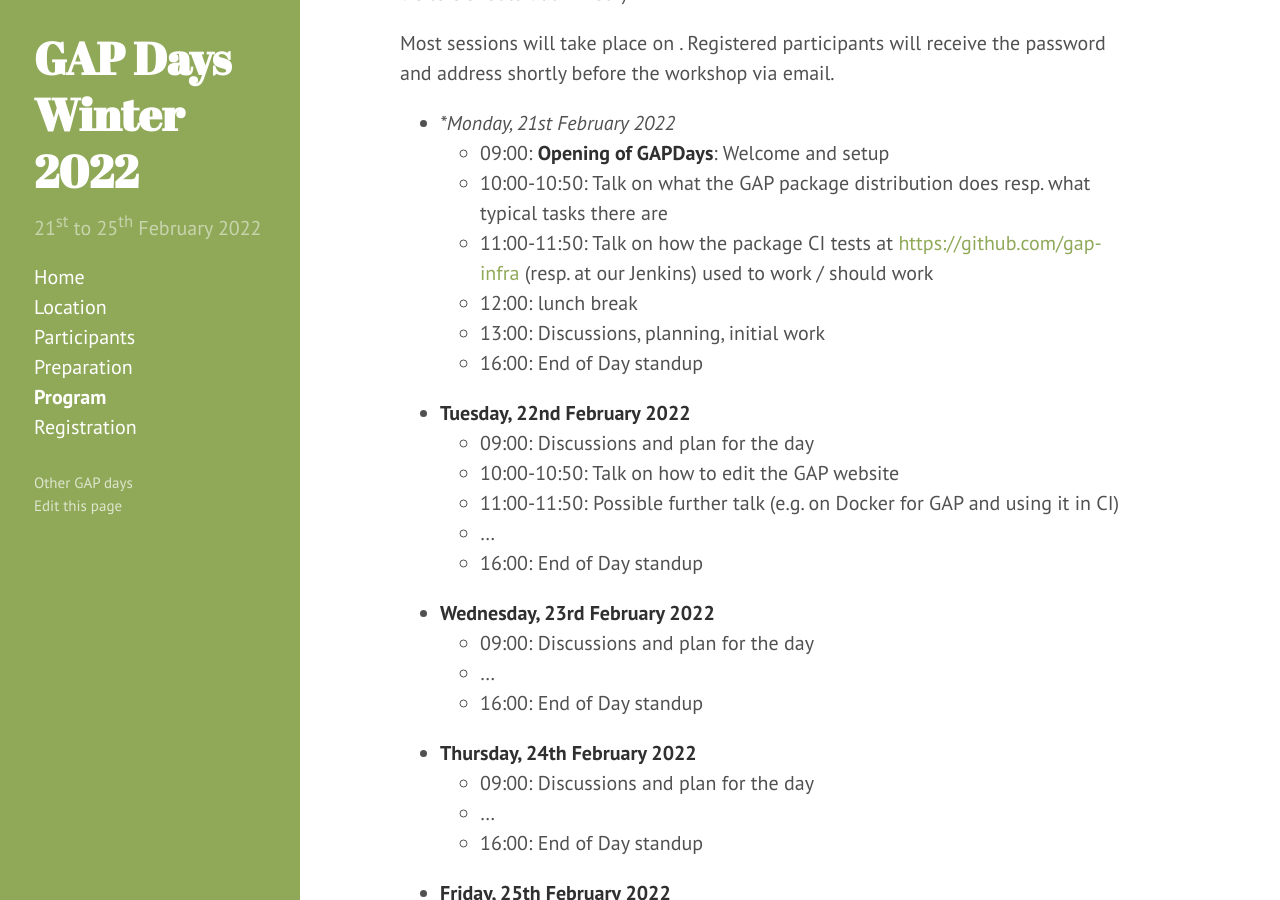
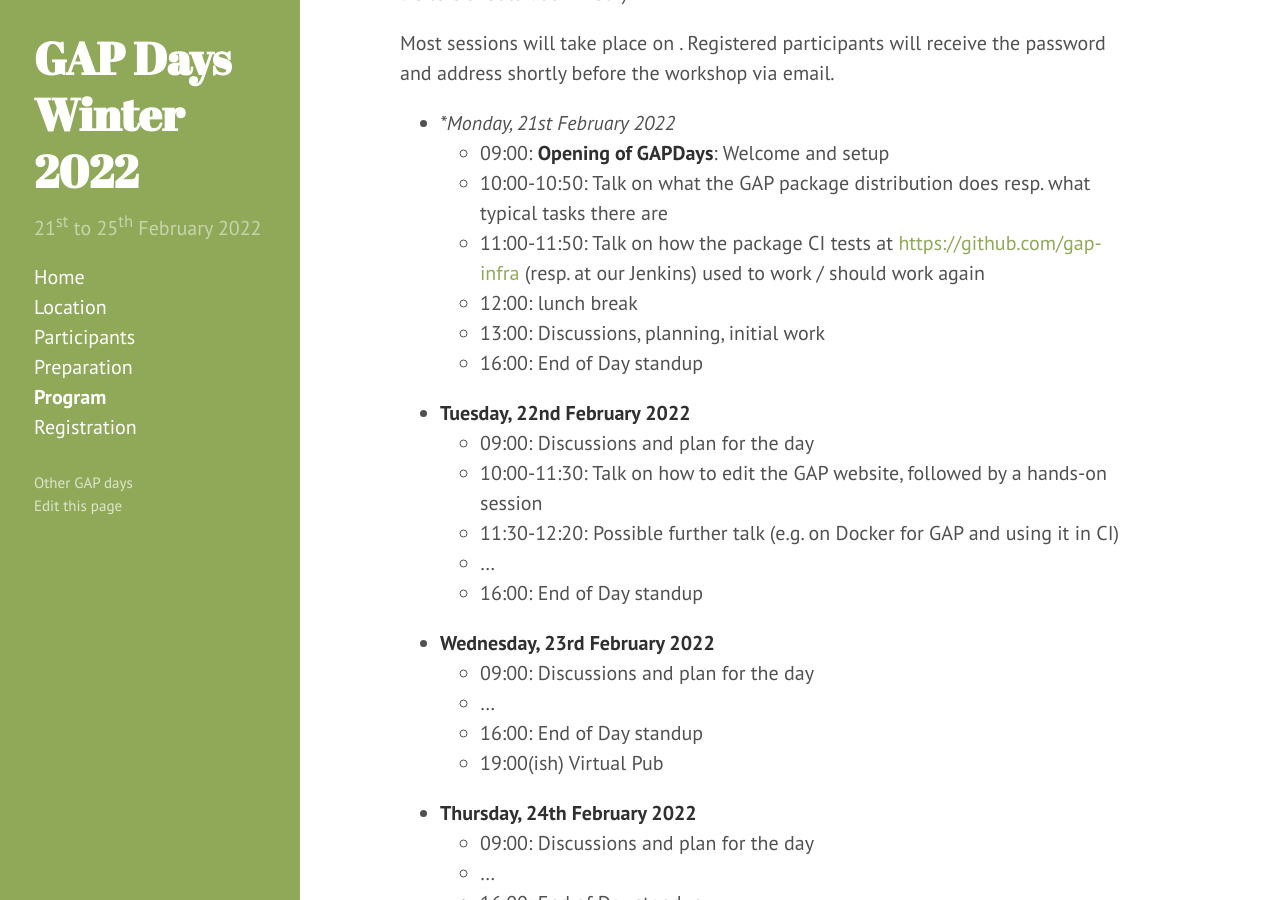
Before and after one commit to gapdays/gapdays2022-winter, a Jekyll site: the page built from program.md, in a window 1280 px wide and 900 px high, scrolled down 1074 px. Built offline with Jekyll 4.4.1, drawn with Linux system fonts in a browser that asks for light colours.

Commit message:
more schedule

```diff
--- a/program.md
+++ b/program.md
@@ -43,21 +43,22 @@ and address shortly before the workshop via email.
 - **Monday, 21st February 2022*
   - 09:00: **Opening of GAPDays**:  Welcome and setup
   - 10:00-10:50: Talk on what the GAP package distribution does resp. what typical tasks there are
-  - 11:00-11:50: Talk on how the package CI tests at <https://github.com/gap-infra> (resp. at our Jenkins) used to work / should work
+  - 11:00-11:50: Talk on how the package CI tests at <https://github.com/gap-infra> (resp. at our Jenkins) used to work / should work again
   - 12:00: lunch break
   - 13:00: Discussions, planning, initial work
   - 16:00: End of Day standup
 
 - **Tuesday, 22nd February 2022**
   - 09:00: Discussions and plan for the day
-  - 10:00-10:50: Talk on how to edit the GAP website
-  - 11:00-11:50: Possible further talk (e.g. on Docker for GAP and using it in CI)
+  - 10:00-11:30: Talk on how to edit the GAP website, followed by a hands-on session
+  - 11:30-12:20: Possible further talk (e.g. on Docker for GAP and using it in CI)
   - ...
   - 16:00: End of Day standup
 - **Wednesday, 23rd February 2022**
   - 09:00: Discussions and plan for the day
   - ...
   - 16:00: End of Day standup
+  - 19:00(ish) Virtual Pub
 - **Thursday, 24th February 2022**
   - 09:00: Discussions and plan for the day
   - ...
```
